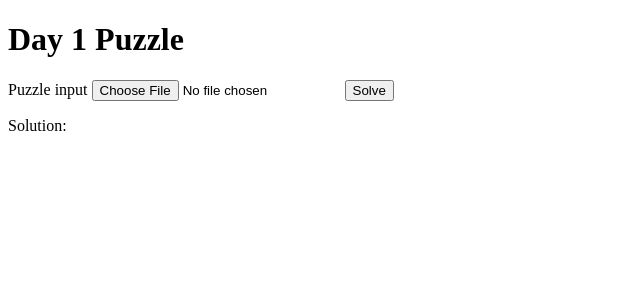
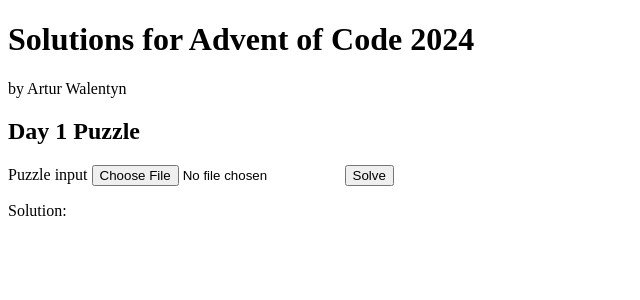
Before and after one commit to onlu174/advent-of-code-24, an Angular app: page / in a window 1280 px wide. Shown: the top 300 px of the page, without its empty margins (0-640 px from the left). Built offline with nearby package versions, Linux system fonts and the light colour scheme.

Commit message:
Adds app header

```diff
--- a/src/app/app.component.html
+++ b/src/app/app.component.html
@@ -1 +1,7 @@
-<app-puzzle />
+<header>
+  <h1>Solutions for Advent of Code 2024</h1>
+  <p>by Artur Walentyn</p>
+</header>
+<main>
+  <app-puzzle />
+</main>
--- a/src/app/components/puzzle/puzzle.component.html
+++ b/src/app/components/puzzle/puzzle.component.html
@@ -1,4 +1,4 @@
-<h1>Day 1 Puzzle</h1>
+<h2>Day 1 Puzzle</h2>
 <form (ngSubmit)="onFormSubmit()">
   <label for="puzzle-input"> Puzzle input </label>
   <input required id="puzzle-input" type="file" accept="text/plain" (change)="onFileInputChange($event)" />
```
